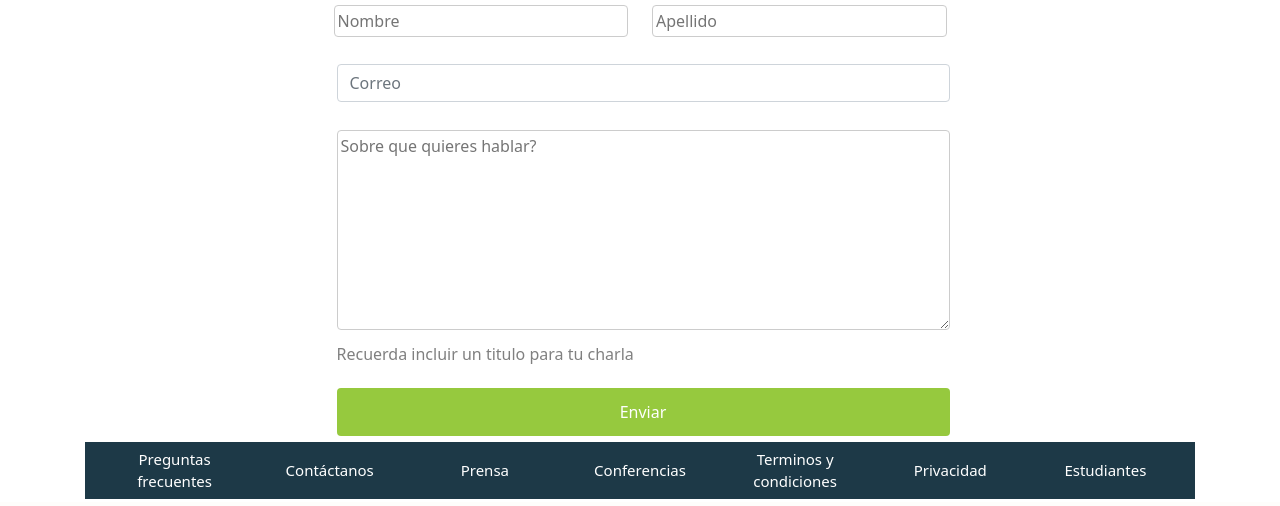
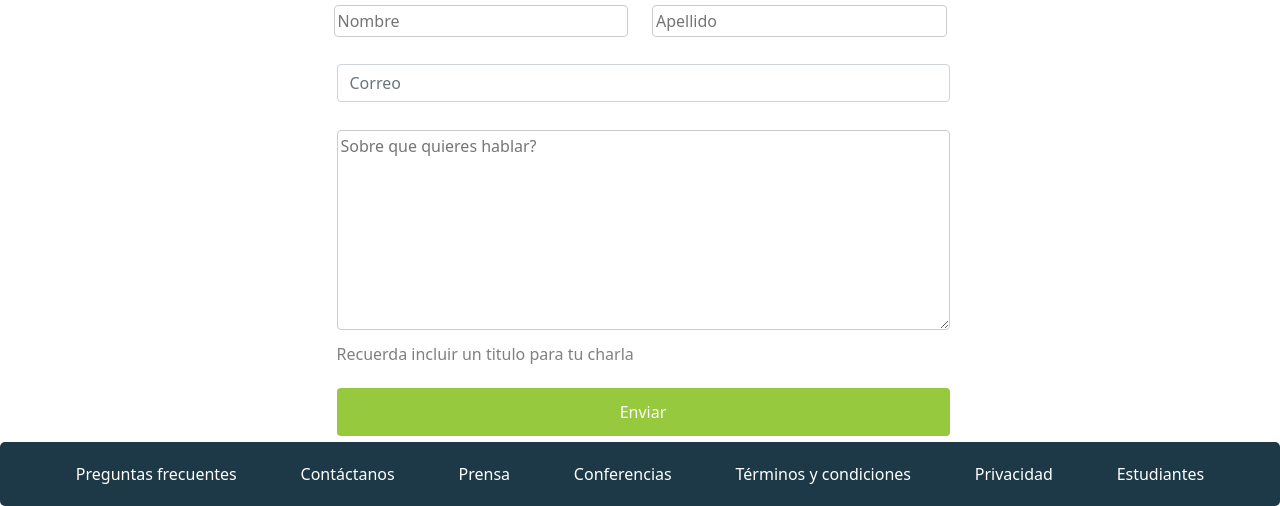
Before and after one commit to arielxct/Trabajo_Integrador_Final_WEB, a PHP site: page / in a window 1280 px wide. Shown: the part 1965-2471 px from the top of the page. Run offline with PHP 8.4, Linux system fonts and the light colour scheme; some libraries are stand-ins or nearby versions.

Commit message:
modifico el footer y algo de estilos para utilizar boostrap

```diff
--- a/css/style.css
+++ b/css/style.css
@@ -372,18 +372,48 @@ input[type="button"]:hover {
 }
 
 /* footer */
-.btn-light {
+.footer {
+  background-color: #1d3947;
+  color: white;
+  padding: 20px 0px;
+  border-radius: 5px;
+  margin: 0;
+}
+
+.foo {
+  display: flex;
+  justify-content:space-evenly;
+}
+
+.ft {
+  padding: 0;
+}
+
+.footer a {
+  color: white;
+  text-decoration: none;
+  transition: background-color 0.3s ease-in-out;
+}
+
+.footer a:hover {
+  background-color: #a7bbd0;
+  color: #1d3947;
+  border-radius: 5px;
+  font-size: 18px;
+}
+
+/* .btn-light {
   background-color: #1d3947;
   border-radius: 0;
   border: none;
   color: white;
   font-size: 10px;
   width: 100%;
-}
+} */
 
-.botones_footer {
+/* .botones_footer {
   background-color: #1d3947;
-}
+} */
 
 .menu_grande {
   width: 100%;
--- a/footer.html
+++ b/footer.html
@@ -1,9 +1,8 @@
-
-    <div class="container text-center">
+<!-- <div class="container text-center">
         <!-- <div class="container text-center">
     <h2>footer</h2>footer
 </div> -->
-        <div class="row footer">
+<!-- <div class="row footer">
             <div class="botones_footer">
                 <button type="button" class="btn btn-light">Preguntas frecuentes</button>
                 <button type="button" class="btn btn-light">Contáctanos</button>
@@ -13,5 +12,21 @@
                 <button type="button" class="btn btn-light">Privacidad</button>
                 <button type="button" class="btn btn-light">Estudiantes</button>
             </div>
+        </div> -->
+<!-- </div>  -->
+
+<!-- footer.html -->
+
+<div class="container-fluid text-center ft">
+    <div class="row footer">
+        <div class="col foo">
+            <a href="#" class="text-white">Preguntas frecuentes</a>
+            <a href="#" class="text-white">Contáctanos</a>
+            <a href="#" class="text-white">Prensa</a>
+            <a href="#" class="text-white">Conferencias</a>
+            <a href="#" class="text-white">Términos y condiciones</a>
+            <a href="#" class="text-white">Privacidad</a>
+            <a href="#" class="text-white">Estudiantes</a>
         </div>
     </div>
+</div>
```
